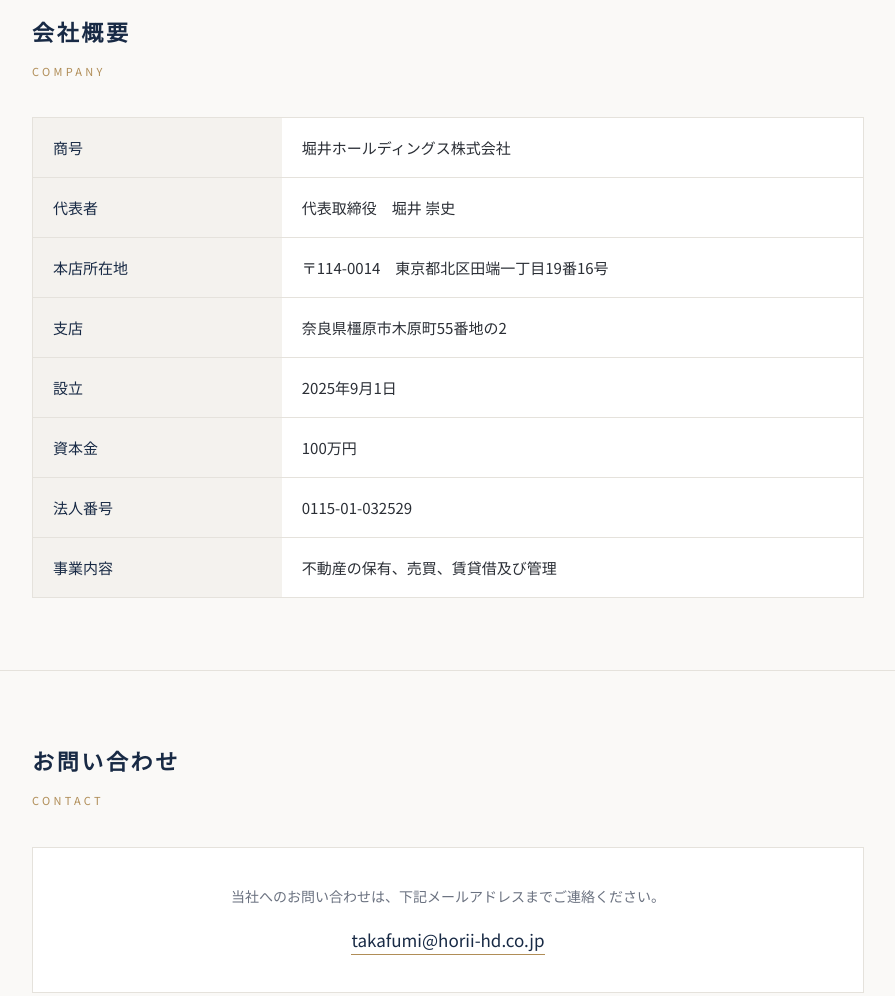
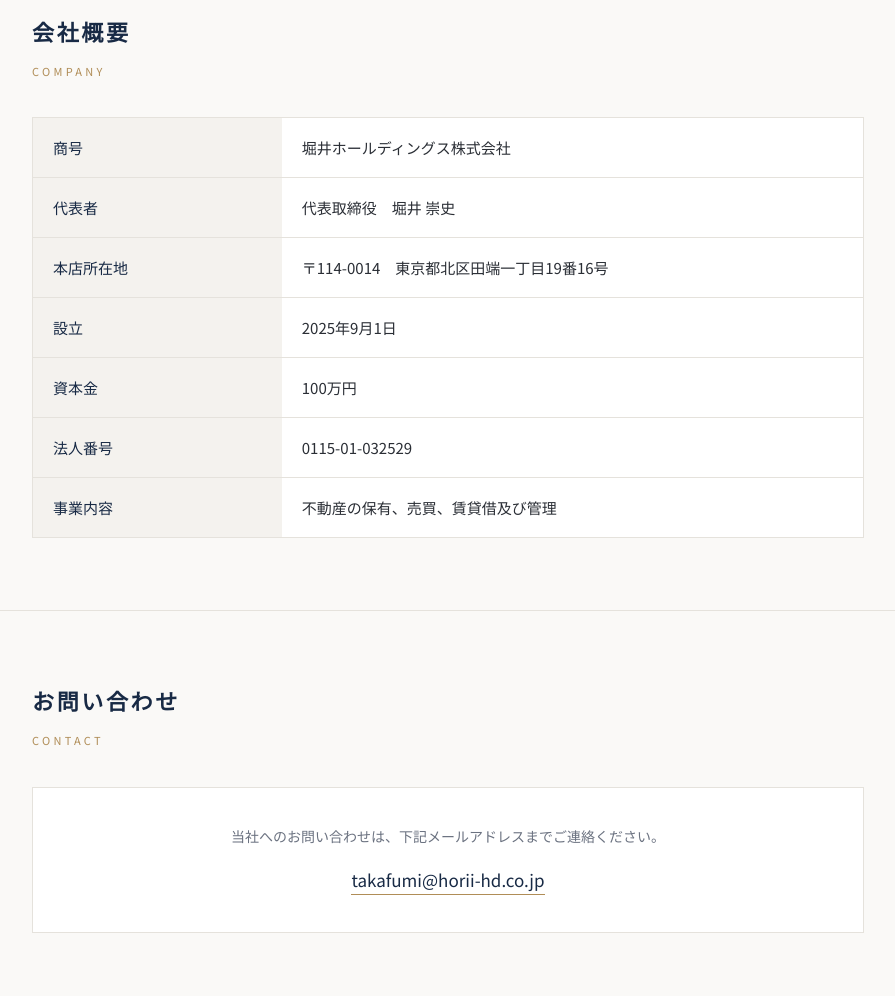
Before and after one commit to ho-cro-cy/horii-hd-site, a plain HTML site: page index.html in a window 1280 px wide. Shown: the part 858-1854 px from the top of the page, without its empty margins (192-1087 px from the left). Drawn offline with Linux system fonts and the light colour scheme.

Commit message:
Update index.html

```diff
--- a/index.html
+++ b/index.html
@@ -39,7 +39,7 @@ footer{background:var(--navy);color:#9aa7bd;text-align:center;padding:28px 0;fon
 <body>
 <header><div class="container"><div class="brand-en">Horii Holdings</div><h1>堀井ホールディングス株式会社</h1><p class="lead">不動産の保有・賃貸借・管理を軸とする資産保有会社として、長期的な視点で資産の運用・管理を行っています。</p></div></header>
 <section id="business"><div class="container"><h2>事業内容</h2><div class="h2-en">Business</div><div class="business-grid"><div class="business-card"><h3>不動産の保有・運用</h3><p>収益不動産の取得・保有を通じ、長期安定的な資産運用を行います。</p></div><div class="business-card"><h3>不動産の賃貸借</h3><p>保有物件の賃貸運営を行い、良質な住環境・事業環境を提供します。</p></div><div class="business-card"><h3>不動産の管理</h3><p>保有資産の維持・管理を通じ、資産価値の保全と向上に努めます。</p></div></div></div></section>
-<section id="company"><div class="container"><h2>会社概要</h2><div class="h2-en">Company</div><table><tr><th>商号</th><td>堀井ホールディングス株式会社</td></tr><tr><th>代表者</th><td>代表取締役　堀井 崇史</td></tr><tr><th>本店所在地</th><td>〒114-0014　東京都北区田端一丁目19番16号</td></tr><tr><th>支店</th><td>奈良県橿原市木原町55番地の2</td></tr><tr><th>設立</th><td>2025年9月1日</td></tr><tr><th>資本金</th><td>100万円</td></tr><tr><th>法人番号</th><td>0115-01-032529</td></tr><tr><th>事業内容</th><td>不動産の保有、売買、賃貸借及び管理</td></tr></table></div></section>
+<section id="company"><div class="container"><h2>会社概要</h2><div class="h2-en">Company</div><table><tr><th>商号</th><td>堀井ホールディングス株式会社</td></tr><tr><th>代表者</th><td>代表取締役　堀井 崇史</td></tr><tr><th>本店所在地</th><td>〒114-0014　東京都北区田端一丁目19番16号</td></tr><tr><th>設立</th><td>2025年9月1日</td></tr><tr><th>資本金</th><td>100万円</td></tr><tr><th>法人番号</th><td>0115-01-032529</td></tr><tr><th>事業内容</th><td>不動産の保有、売買、賃貸借及び管理</td></tr></table></div></section>
 <section id="contact"><div class="container"><h2>お問い合わせ</h2><div class="h2-en">Contact</div><div class="contact-box"><p>当社へのお問い合わせは、下記メールアドレスまでご連絡ください。</p><a class="contact-mail" href="mailto:takafumi@horii-hd.co.jp">takafumi@horii-hd.co.jp</a></div></div></section>
 <footer>&copy; Horii Holdings Co., Ltd.</footer>
 </body>
```
